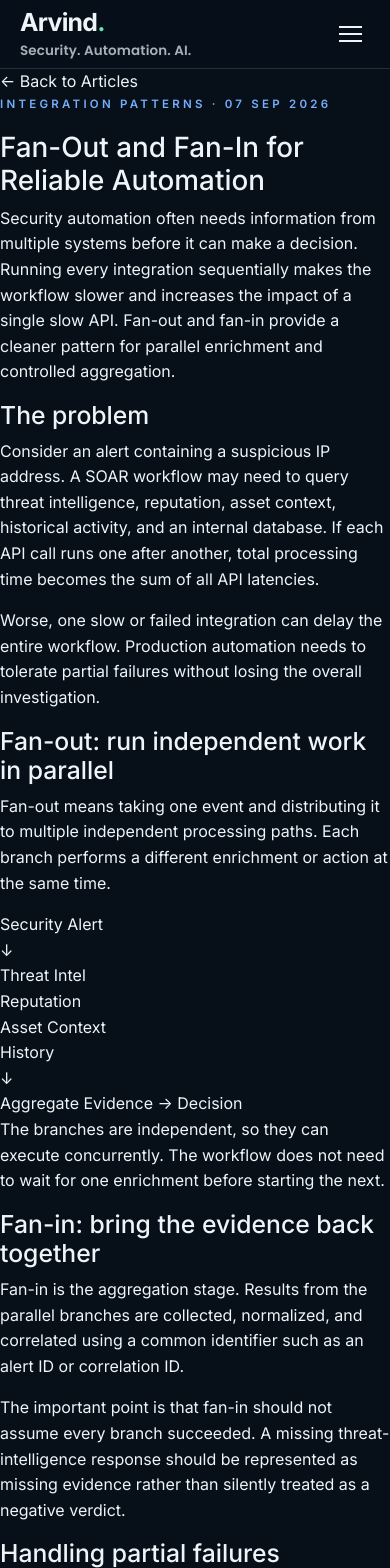
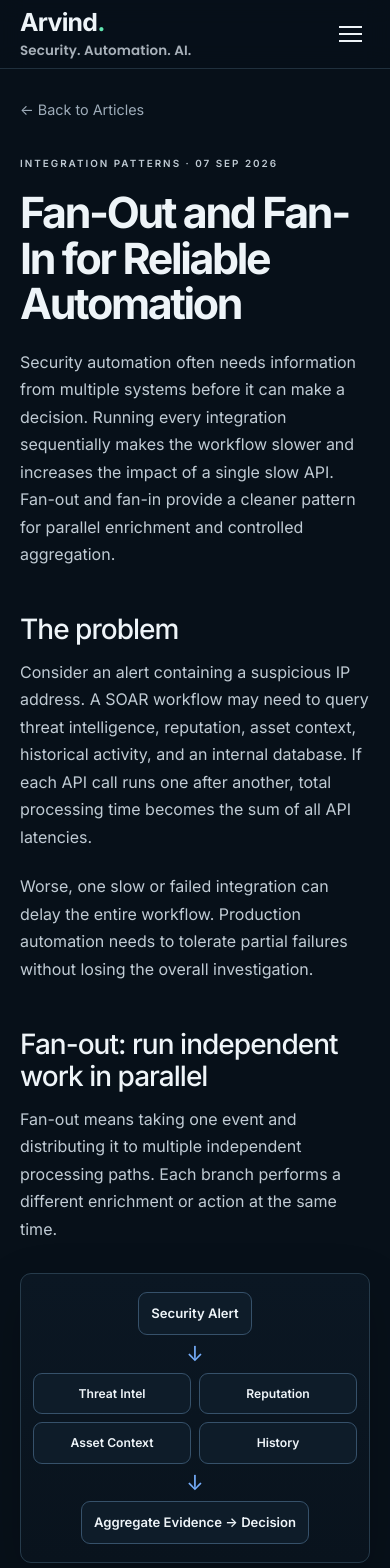
Before and after one commit to Arvind29/arvind29.github.io, a Next.js app: page /articles/fan-out-fan-in in a window 390 px wide. Shown: the top 1568 px of the page. Built offline with nearby package versions, Linux system fonts and the light colour scheme.

Commit message:
Improve responsive article layout and mobile typography

```diff
--- a/app/globals.css
+++ b/app/globals.css
@@ -101,6 +101,94 @@ a:hover { color: inherit; }
 .work-row p { color: var(--muted); margin: 6px 0 0; font-size: .88rem; }
 .work-tags { color: #8798a7; font-size: .78rem; }
 
+/* Article pages */
+.article-page {
+  width: 100%;
+  padding: 58px 24px 110px;
+}
+.article-content {
+  width: min(820px, 100%);
+  margin: 0 auto;
+}
+.article-back {
+  display: inline-block;
+  color: var(--muted);
+  font-size: .92rem;
+  margin-bottom: 42px;
+  transition: color .2s ease;
+}
+.article-back:hover { color: var(--text); }
+.article-content .eyebrow {
+  margin-bottom: 20px;
+  font-size: .72rem;
+}
+.article-content h1 {
+  max-width: 790px;
+  margin: 0 0 28px;
+  font-size: clamp(2.7rem, 6vw, 4.8rem);
+  line-height: 1.04;
+  letter-spacing: -.055em;
+  font-weight: 700;
+}
+.article-lead {
+  color: #c1ccd5;
+  font-size: 1.28rem;
+  line-height: 1.75;
+  margin: 0 0 58px;
+}
+.article-content h2 {
+  font-size: clamp(1.65rem, 3vw, 2.25rem);
+  line-height: 1.15;
+  letter-spacing: -.035em;
+  margin: 58px 0 18px;
+}
+.article-content p,
+.article-content li {
+  color: #c0cbd4;
+  font-size: 1.04rem;
+  line-height: 1.85;
+}
+.article-content p { margin: 0 0 22px; }
+.article-content ul {
+  margin: 12px 0 26px;
+  padding-left: 24px;
+}
+.article-content li { margin-bottom: 10px; }
+.article-content strong { color: var(--text); }
+.article-diagram {
+  margin: 38px 0 42px;
+  padding: 28px;
+  background: linear-gradient(180deg, #0b1723, #09131d);
+  border: 1px solid #263b4b;
+  border-radius: 14px;
+  box-shadow: 0 18px 50px rgba(0,0,0,.18);
+}
+.diagram-node {
+  width: fit-content;
+  max-width: 100%;
+  margin: 0 auto;
+  padding: 12px 18px;
+  border: 1px solid #36516a;
+  border-radius: 9px;
+  background: #0e1c29;
+  color: var(--text);
+  font-size: .92rem;
+  font-weight: 600;
+  text-align: center;
+}
+.diagram-arrow {
+  color: var(--blue);
+  text-align: center;
+  font-size: 1.3rem;
+  line-height: 1.8;
+}
+.diagram-grid {
+  display: grid;
+  grid-template-columns: repeat(4, 1fr);
+  gap: 10px;
+}
+.diagram-grid .diagram-node { width: 100%; font-size: .82rem; padding: 11px 8px; }
+
 .contact-section { max-width: var(--max); margin: 70px auto 0; padding: 70px 28px 100px; border-top: 1px solid var(--line); }
 .contact-section h2 { font-size: clamp(2.3rem, 5vw, 4rem); letter-spacing: -.05em; margin: 0 0 12px; }
 .contact-section > p:not(.eyebrow) { color: var(--muted); max-width: 600px; margin: 0 0 25px; }
@@ -147,6 +235,21 @@ footer { max-width: var(--max); margin: auto; padding: 30px 28px 40px; border-to
   .contact-section { margin-top: 50px; padding: 55px 20px 75px; }
   footer { padding: 25px 20px 35px; }
   .footer-inner { align-items: flex-start; flex-direction: column; }
+
+  .article-page { padding: 28px 20px 75px; }
+  .article-content { width: 100%; }
+  .article-back { margin-bottom: 34px; font-size: .9rem; }
+  .article-content .eyebrow { font-size: .62rem; letter-spacing: .2em; margin-bottom: 18px; }
+  .article-content h1 { font-size: clamp(2.35rem, 11vw, 3.35rem); line-height: 1.06; margin-bottom: 22px; }
+  .article-lead { font-size: 1.08rem; line-height: 1.7; margin-bottom: 42px; }
+  .article-content h2 { font-size: 1.75rem; margin-top: 44px; margin-bottom: 14px; }
+  .article-content p,
+  .article-content li { font-size: 1rem; line-height: 1.72; }
+  .article-content ul { padding-left: 22px; }
+  .article-diagram { margin: 30px 0 34px; padding: 18px 12px; border-radius: 11px; }
+  .diagram-grid { grid-template-columns: repeat(2, 1fr); gap: 8px; }
+  .diagram-grid .diagram-node { font-size: .76rem; padding: 10px 5px; }
+  .diagram-node { font-size: .82rem; padding: 10px 12px; }
 }
 
 @media (prefers-reduced-motion: reduce) {
```
